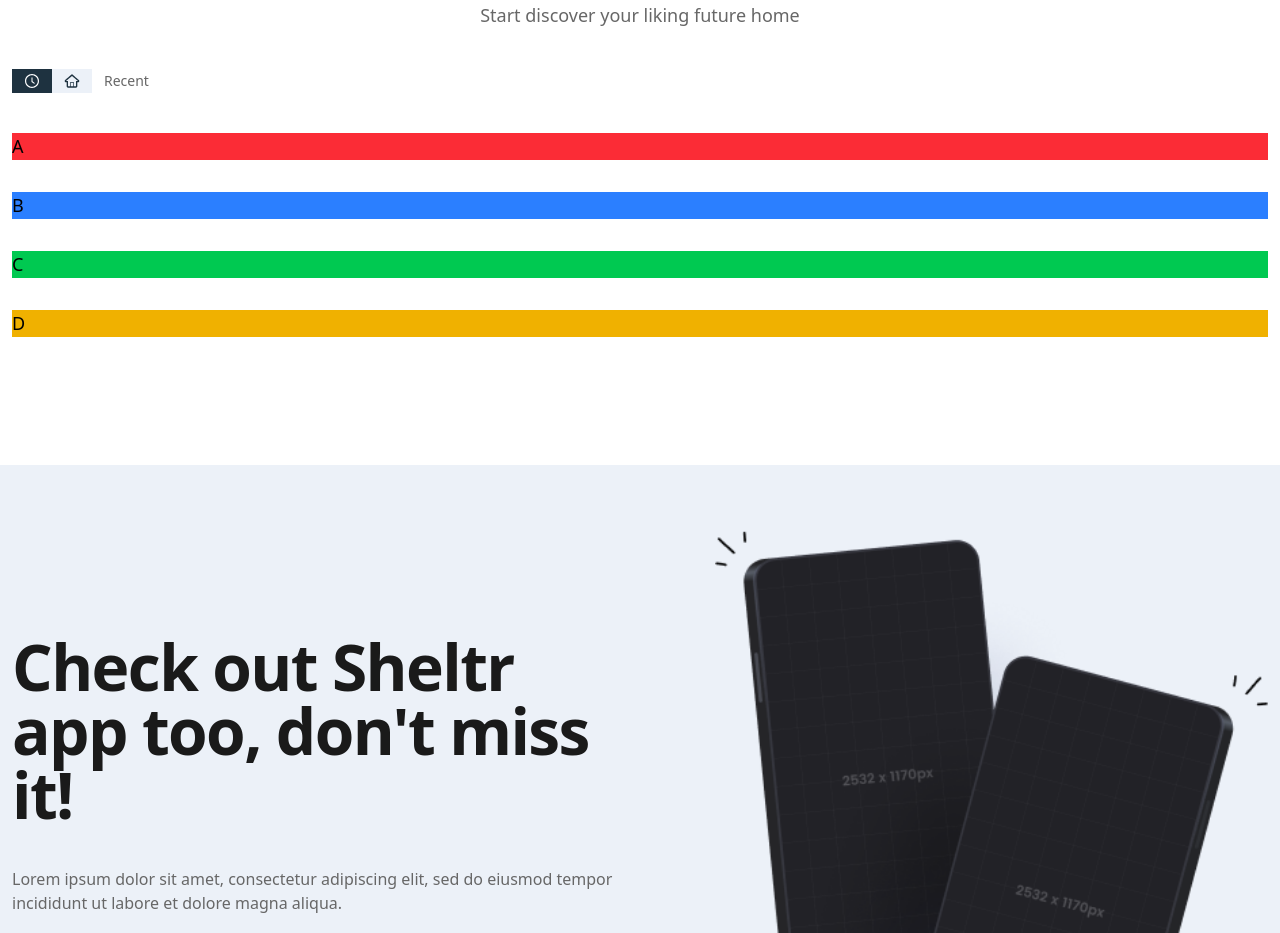
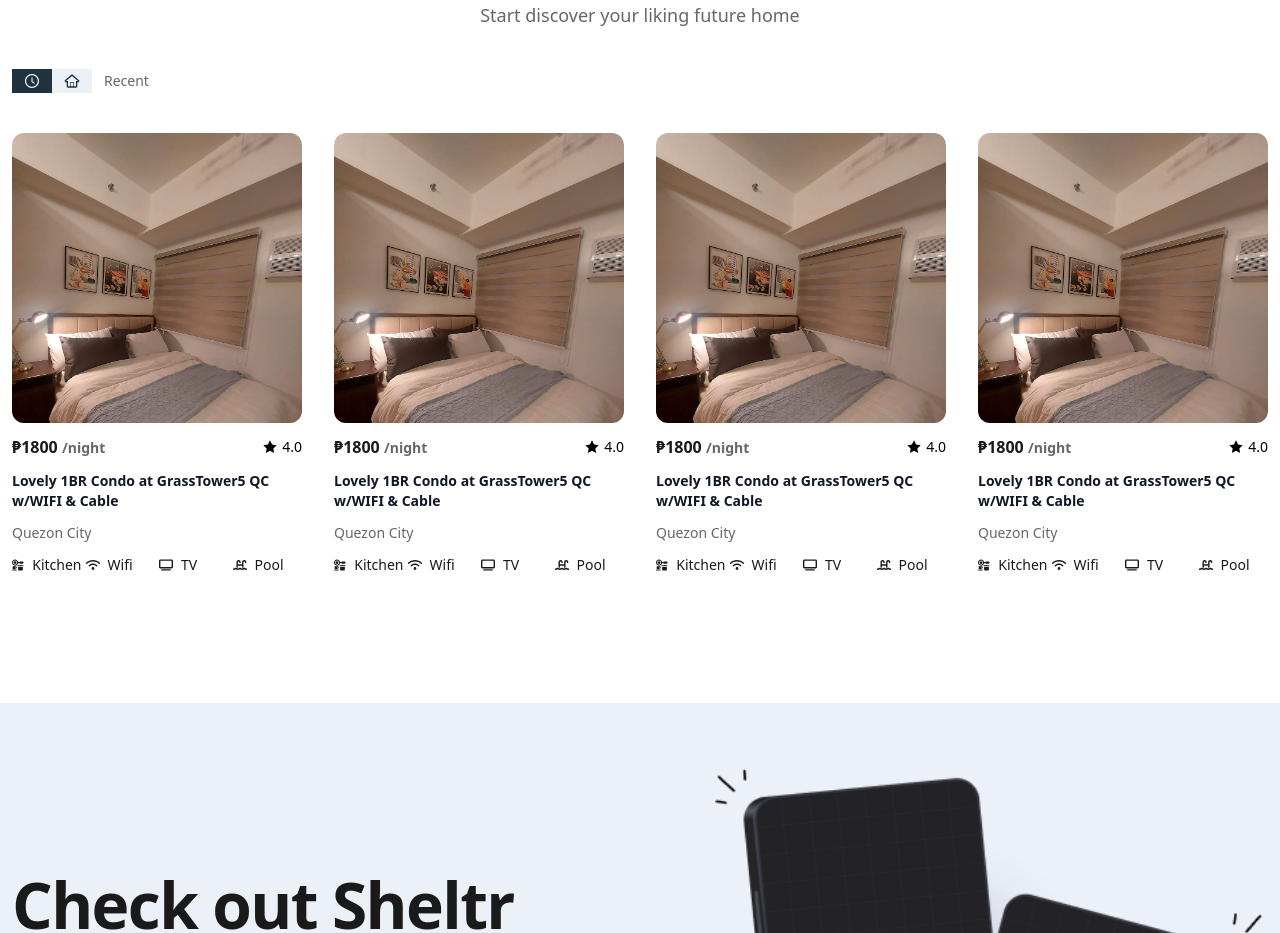
Before and after one commit to alonzojoe/sheltr, a React (Vite) app: page / in a window 1280 px wide. Shown: the part 1640-2573 px from the top of the page. Built offline with nearby package versions, Linux system fonts and the light colour scheme.

Commit message:
iterate data 'rentals' styling UI UX of RentalItem

```diff
--- a/public/data/data.json
+++ b/public/data/data.json
@@ -11,7 +11,7 @@
             "/src/assets/data/unit1-5.png"
         ],
         "slug": "lovely-1br-condo-at-grasstower5-qc-wifi-cable",
-        "ratings": 4,
+        "ratings": "4.0",
         "price": {
             "perNight": 1800.00,
             "perMonth": 45000.00
@@ -29,7 +29,7 @@
             "/src/assets/data/unit1-5.png"
         ],
         "slug": "lovely-1br-condo-at-grasstower5-qc-wifi-cable",
-        "ratings": 4,
+        "ratings": "4.0",
         "price": {
             "perNight": 1800.00,
             "perMonth": 45000.00
@@ -47,7 +47,7 @@
             "/src/assets/data/unit1-5.png"
         ],
         "slug": "lovely-1br-condo-at-grasstower5-qc-wifi-cable",
-        "ratings": 4,
+        "ratings": "4.0",
         "price": {
             "perNight": 1800.00,
             "perMonth": 45000.00
@@ -65,7 +65,7 @@
             "/src/assets/data/unit1-5.png"
         ],
         "slug": "lovely-1br-condo-at-grasstower5-qc-wifi-cable",
-        "ratings": 4,
+        "ratings": "4.0",
         "price": {
             "perNight": 1800.00,
             "perMonth": 45000.00
--- a/src/features/Listings/ListingsSection.tsx
+++ b/src/features/Listings/ListingsSection.tsx
@@ -4,7 +4,9 @@
 import { useQuery } from "@tanstack/react-query";
 import { fetchRentals } from "@/services/api-calls/rentals";
 import GridContainer from "@/components/Containers/GridContainer";
-
+import { FaKitchenSet, FaWifi, FaTv } from "react-icons/fa6";
+import { FaSwimmingPool } from "react-icons/fa";
+import { IoLocationSharp } from "react-icons/io5";
 const ListingsSection = () => {
   const { data } = useQuery({
     queryKey: ["rentals"],
@@ -21,11 +23,63 @@
           subTitle={`Start discover your liking future home`}
         />
         <Switcher />
-        <GridContainer colsCount={4} className="mt-10 gap-8">
-          <div className="bg-red-500">A</div>
-          <div className="bg-blue-500">B</div>
-          <div className="bg-green-500">C</div>
-          <div className="bg-yellow-500">D</div>
+        <GridContainer cols={4} className="mt-10 gap-8">
+          {data?.map((rental) => (
+            <div className="group cursor-pointer" key={rental.id}>
+              <div className="relative aspect-square overflow-hidden rounded-xl mb-3">
+                <img
+                  className="h-auto w-full object-cover object-bottom transition-transform duration-300 group-hover:scale-105"
+                  src={rental.images[0]}
+                  alt={rental.name}
+                />
+              </div>
+
+              <div className="space-y-3">
+                <div className="flex items-center justify-between">
+                  <p className="text-base text-text-dark font-semibold">
+                    ₱{rental.price.perNight}{" "}
+                    <small className="text-text-sub text-sm">/night</small>
+                  </p>
+                  <div className="flex items-center gap-1">
+                    <svg className="w-4 h-4 fill-current" viewBox="0 0 24 24">
+                      <path d="M12 2l3.09 6.26L22 9.27l-5 4.87 1.18 6.88L12 17.77l-6.18 3.25L7 14.14 2 9.27l6.91-1.01L12 2z" />
+                    </svg>
+                    <span className="text-sm font-medium">
+                      {rental.ratings}
+                    </span>
+                  </div>
+                </div>
+                <div className="flex items-center justify-between">
+                  <h3 className="font-semibold text-sm text-gray-900">
+                    {rental.name}
+                  </h3>
+                </div>
+
+                <div className="flex items-center text-text-sub">
+                  <p className=" text-sm">Quezon City</p>
+                </div>
+                {/* Amenities */}
+                <GridContainer cols={4} className="items-center gap-1">
+                  <div className="text-text-dark text-sm flex items-center gap-2">
+                    <FaKitchenSet />
+                    <span>Kitchen</span>
+                  </div>
+                  <div className="text-text-dark text-sm flex items-center gap-2">
+                    <FaWifi />
+                    <span>Wifi</span>
+                  </div>
+                  <div className="text-text-dark text-sm flex items-center gap-2">
+                    <FaTv />
+                    <span>TV</span>
+                  </div>
+                  <div className="text-text-dark text-sm flex items-center gap-2">
+                    <FaSwimmingPool />
+                    <span>Pool</span>
+                  </div>
+                </GridContainer>
+              </div>
+            </div>
+          ))}
         </GridContainer>
       </Wrapper>
     </div>
```
